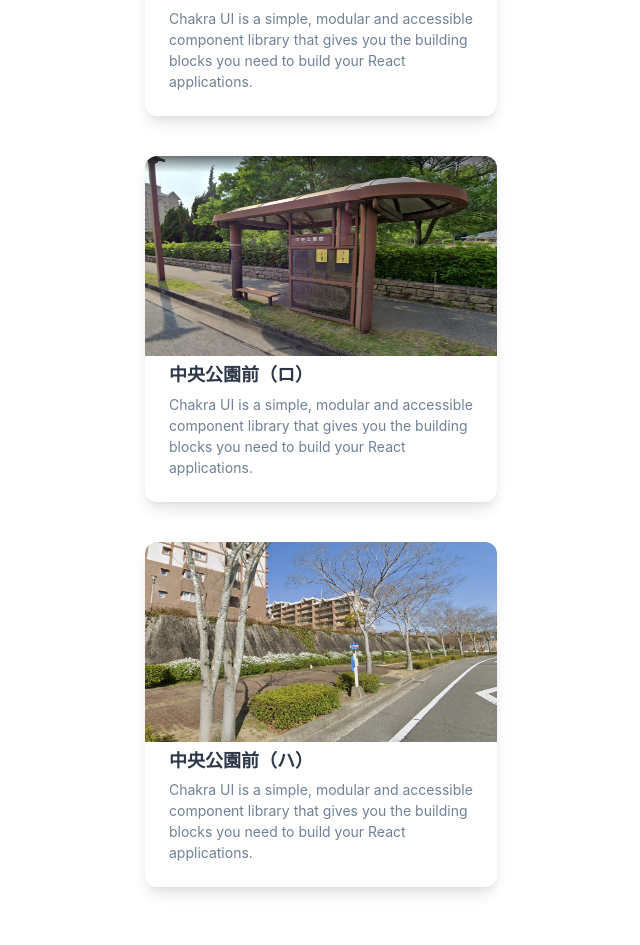
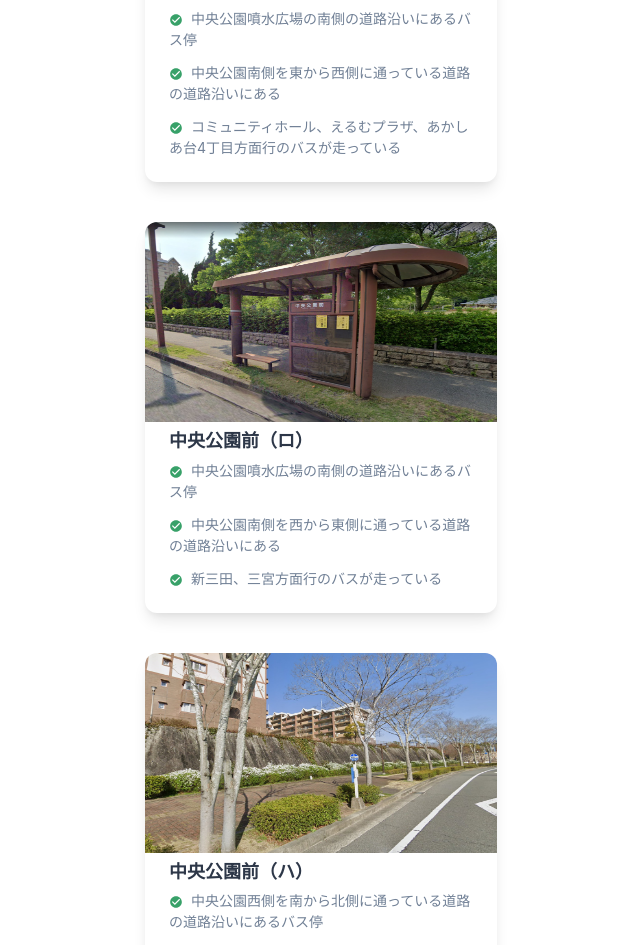
Before and after one commit to terakawakohei/SandaEzBus, a Next.js app: page /busstop/tyuokoen in a window 1280 px wide. Shown: the part 327-1272 px from the top of the page, without its empty margins (319-959 px from the left). Built offline with nearby package versions, Linux system fonts and the light colour scheme.

Commit message:
中央公園の説明を追加

```diff
--- a/package.json
+++ b/package.json
@@ -17,7 +17,8 @@
     "next": "12.2.4",
     "react": "18.2.0",
     "react-datepicker": "^4.8.0",
-    "react-dom": "18.2.0"
+    "react-dom": "18.2.0",
+    "react-icons": "^4.4.0"
   },
   "devDependencies": {
     "@svgr/cli": "^6.3.1",
--- a/src/pages/busstop/tyuokoen.js
+++ b/src/pages/busstop/tyuokoen.js
@@ -6,7 +6,17 @@ import {
     Text,
     Heading,
     Flex,
+    List,
+    ListItem,
+    ListIcon,
+    OrderedList,
+    UnorderedList,
 } from '@chakra-ui/react'
+
+import {
+    MdSettings,
+    MdCheckCircle,
+ } from 'react-icons/md'
 
 export default function Koen (){
     return (
@@ -16,7 +26,7 @@ export default function Koen (){
                 <Box h="200px" mt="-6" mx="-6" pos="relative">
                     <Image
                     src="/assets/koen-i.jpg"
-                    fallbackSrc="https://via.placeholder.com/300x200"
+                    fallbacksrc="https://via.placeholder.com/300x200"
                     layout="fill"
                     />
                 </Box>
@@ -31,18 +41,33 @@ export default function Koen (){
                     <Heading color="gray.700" fontSize="lg" fontFamily="body">
                         中央公園前（イ）
                     </Heading>
+                    <List spacing={3}>
+                    <ListItem>
                         <Text color="gray.500" fontSize="sm">
-                    Chakra UI is a simple, modular and accessible component library that
-                    gives you the building blocks you need to build your React
-                    applications.
+                        <ListIcon as={MdCheckCircle} color='green.500' />
+                            中央公園噴水広場の南側の道路沿いにあるバス停
                         </Text>
+                    </ListItem>
+                    <ListItem>
+                        <Text color="gray.500" fontSize="sm">
+                        <ListIcon as={MdCheckCircle} color='green.500' />
+                            中央公園南側を東から西側に通っている道路の道路沿いにある
+                        </Text>
+                    </ListItem>
+                    <ListItem>
+                        <Text color="gray.500" fontSize="sm">
+                        <ListIcon as={MdCheckCircle} color='green.500' />
+                            コミュニティホール、えるむプラザ、あかしあ台4丁目方面行のバスが走っている
+                        </Text>
+                    </ListItem>
+                    </List>
                 </Stack>
             </Box>
             <Box bg="white" boxShadow="lg" rounded="xl" p="6" overflow="hidden" marginBottom='10'>
                 <Box h="200px" mt="-6" mx="-6" pos="relative">
                     <Image
                     src="/assets/koen-ro.jpg"
-                    fallbackSrc="https://via.placeholder.com/300x200"
+                    fallbacksrc="https://via.placeholder.com/300x200"
                     layout="fill"
                     />
                 </Box>
@@ -57,18 +82,33 @@ export default function Koen (){
                     <Heading color="gray.700" fontSize="lg" fontFamily="body">
                         中央公園前（ロ）
                     </Heading>
+                    <List spacing={3}>
+                    <ListItem>
                         <Text color="gray.500" fontSize="sm">
-                    Chakra UI is a simple, modular and accessible component library that
-                    gives you the building blocks you need to build your React
-                    applications.
+                        <ListIcon as={MdCheckCircle} color='green.500' />
+                            中央公園噴水広場の南側の道路沿いにあるバス停
                         </Text>
+                    </ListItem>
+                    <ListItem>
+                        <Text color="gray.500" fontSize="sm">
+                        <ListIcon as={MdCheckCircle} color='green.500' />
+                            中央公園南側を西から東側に通っている道路の道路沿いにある
+                        </Text>
+                    </ListItem>
+                    <ListItem>
+                        <Text color="gray.500" fontSize="sm">
+                        <ListIcon as={MdCheckCircle} color='green.500' />
+                            新三田、三宮方面行のバスが走っている
+                        </Text>
+                    </ListItem>
+                    </List>
                 </Stack>
             </Box>
             <Box bg="white" boxShadow="lg" rounded="xl" p="6" overflow="hidden" marginBottom='10'>
                 <Box h="200px" mt="-6" mx="-6" pos="relative">
                     <Image
                     src="/assets/koen-ha.jpg"
-                    fallbackSrc="https://via.placeholder.com/300x200"
+                    fallbacksrc="https://via.placeholder.com/300x200"
                     layout="fill"
                     />
                 </Box>
@@ -83,11 +123,21 @@ export default function Koen (){
                     <Heading color="gray.700" fontSize="lg" fontFamily="body">
                         中央公園前（ハ）
                     </Heading>
+                    {/* <Text color="gray.500" fontSize="sm"> */}
+                    <List spacing={3}>
+                    <ListItem>
                         <Text color="gray.500" fontSize="sm">
-                    Chakra UI is a simple, modular and accessible component library that
-                    gives you the building blocks you need to build your React
-                    applications.
+                        <ListIcon as={MdCheckCircle} color='green.500' />
+                            中央公園西側を南から北側に通っている道路の道路沿いにあるバス停
                         </Text>
+                    </ListItem>
+                    <ListItem>
+                        <Text color="gray.500" fontSize="sm">
+                        <ListIcon as={MdCheckCircle} color='green.500' />
+                            センチュリープラザ方面行のバスが走っている
+                        </Text>
+                    </ListItem>
+                    </List>
                 </Stack>
             </Box>
         </Flex>
```
Also changed, not shown: 1 other file (tests, documents, lock files or other folders). Lines whose indentation alone changed are shown as unchanged.
